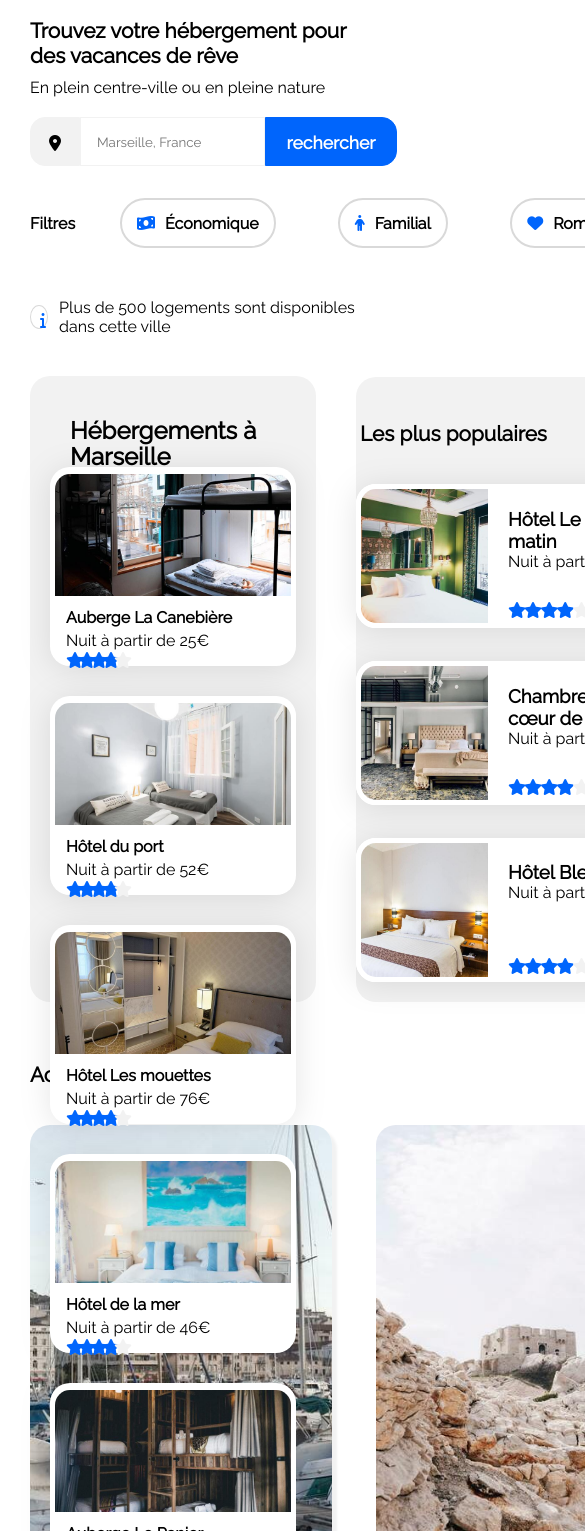
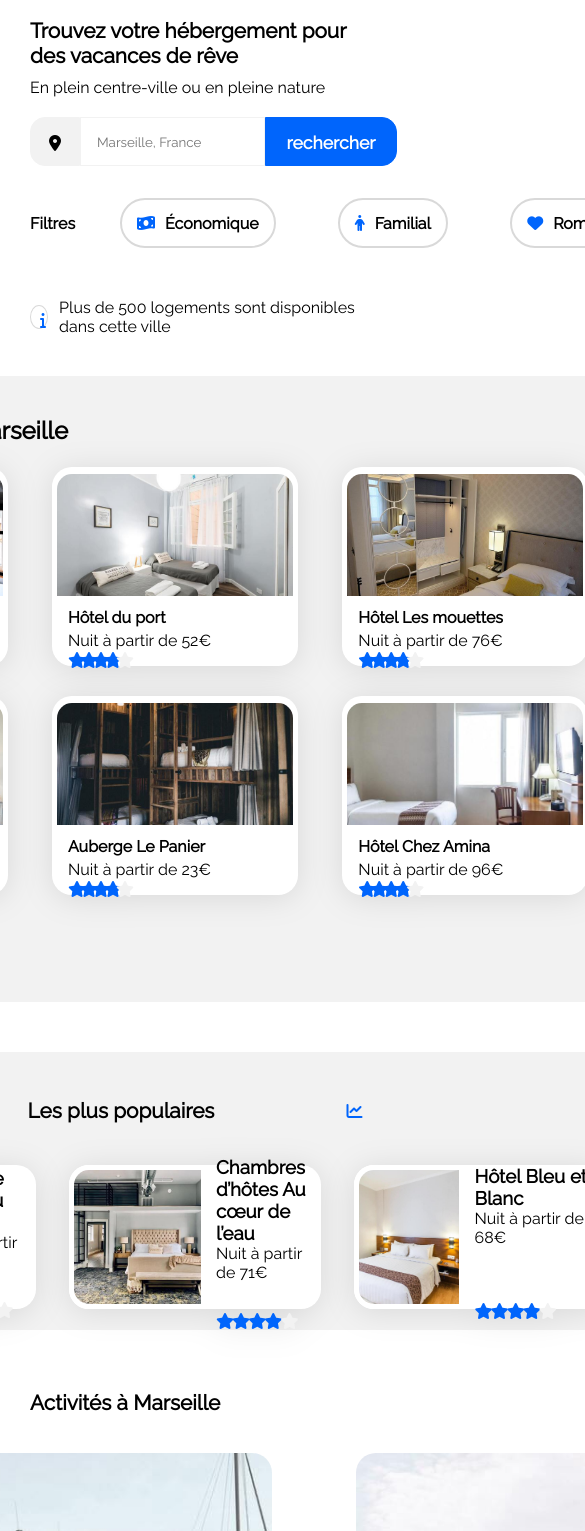
Before and after one commit to ThibautTobi/Projet_2, a plain HTML site: page index.html in a window 390 px wide. Shown: the part 82-1613 px from the top of the page, 585 px wide, since content can reach past the window. Drawn offline with Linux system fonts and the light colour scheme.

Commit message:
integration_css_media_tablette

```diff
--- a/style.css
+++ b/style.css
@@ -231,12 +231,12 @@ form{
     flex-direction: column;
     justify-content: space-around;
     align-items: center;
+
 }
 .hebergements_pop_titre{
     display: flex;
     flex-direction: row;
     align-items: center;
-
     margin-top: 25px;
 }
 #icone_chartline{
@@ -246,7 +246,6 @@ form{
 .pop_display{
     display: flex;
     flex-direction: column;
-
     gap: 33px;
 }
 .pop_card{
@@ -301,7 +300,7 @@ margin-right: 30px;
     flex-direction: column;
     margin-top: 20px;
     width: 302px;
-    height: 444px;
+    height: 524px;
     border-radius: 20px;
     box-shadow: 5px 5px 3px #F2F2F2;
 }
@@ -355,7 +354,39 @@ li{
 
 /******************************** @media queries tablette ******************************/
 @media screen and (max-width: 992px) {
+#hebergements{
+    display: flex;
+    flex-direction: column;
+    margin-left: 30px;
+    margin-right: 30px;
+    gap: 50px;
+}
+.hebergements_pop{
+    width: 880px;
+    height: 278px;
 
+
+}
+.pop_display{
+    flex-direction: row;
+
+}
+.pop_card{
+    width: 252px;
+    height: 144px;
+}
+.pop_card_list{
+    margin-left: 10px;
+    margin-top: 12px;
+}
+.card_activ{
+    width: 182px;
+    height: 267px;
+}
+footer{
+    width: 880px;
+
+}
 }
 
 /******************************** @media queries telephone ******************************/
```
